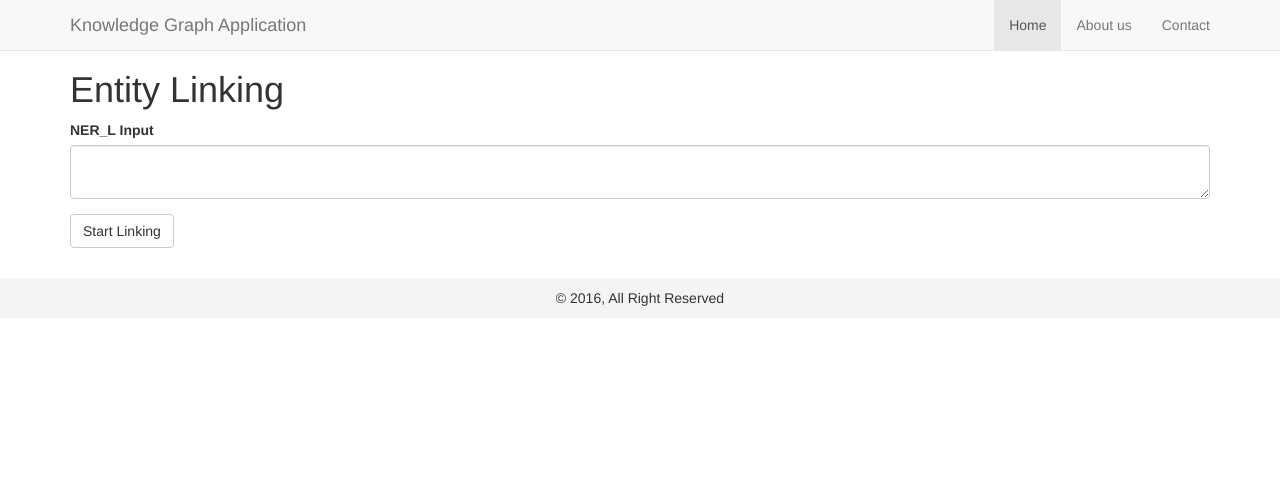
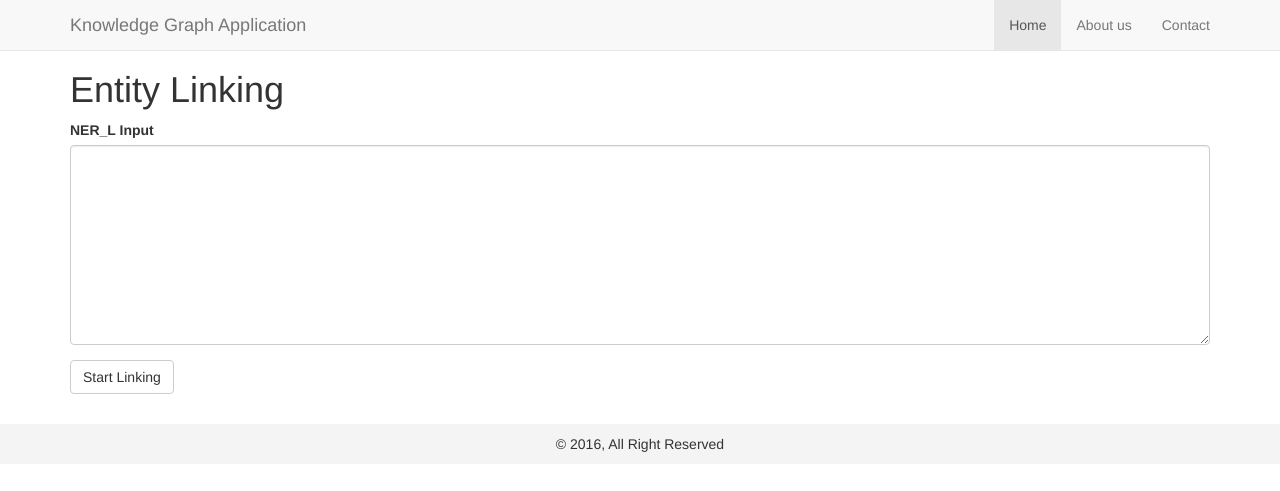
Before and after one commit to wujsAct/kgApp, a Node server app: page / in a window 1280 px wide. Shown: the top 491 px of the page. Run offline with Node 20, Linux system fonts and the light colour scheme; some libraries are stand-ins or nearby versions.

Commit message:
textarea heights

```diff
--- a/entityLinking/public/stylesheets/style.css
+++ b/entityLinking/public/stylesheets/style.css
@@ -29,7 +29,4 @@ input[type='text'], select, textarea{
 select{
   height: 28px;
 }
-textarea{
-  height:200px;
-  width:200px;
-}
+textarea{resize: vertical;max-height: 300px; min-height: 200px;}
```
